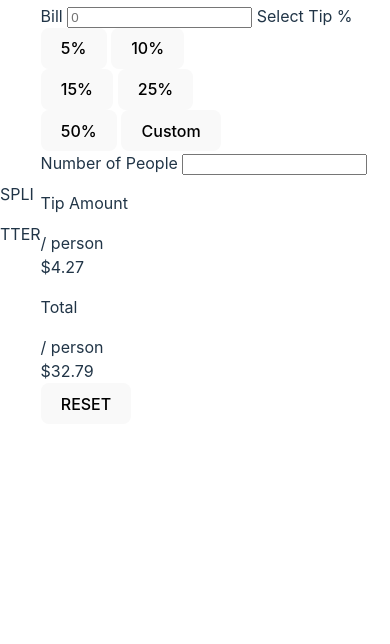
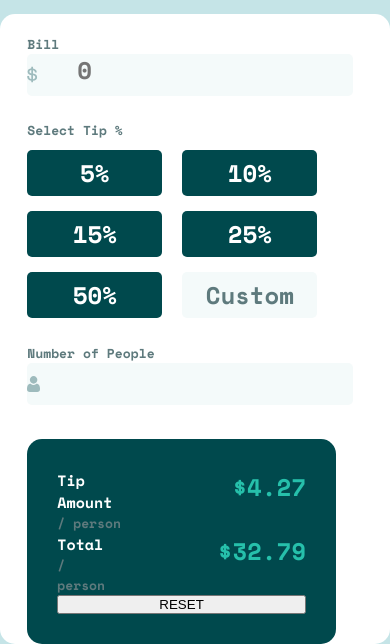
Before and after one commit to DavidSaintAnna/tip-calculator, a website built with Vite: page index.html in a window 390 px wide. Shown: the part 208-852 px from the top of the page. Built offline with nearby package versions, Linux system fonts and the light colour scheme.

Commit message:
feat: mobile-first

```diff
--- a/style.css
+++ b/style.css
@@ -1,96 +1,212 @@
-:root {
-  font-family: Inter, system-ui, Avenir, Helvetica, Arial, sans-serif;
-  line-height: 1.5;
-  font-weight: 400;
-
-  color-scheme: light dark;
-  color: rgba(255, 255, 255, 0.87);
-  background-color: #242424;
-
-  font-synthesis: none;
-  text-rendering: optimizeLegibility;
-  -webkit-font-smoothing: antialiased;
-  -moz-osx-font-smoothing: grayscale;
+* {
+  margin: 0;
+  padding: 0;
+  box-sizing: border-box;
 }
 
-a {
-  font-weight: 500;
-  color: #646cff;
-  text-decoration: inherit;
-}
-a:hover {
-  color: #535bf2;
+:root {
+  font-size: 62.5%;
+  --Very-dark-cyan: hsl(183, 100%, 15%);
+  --Strong-cyan: hsl(172, 67%, 45%);
+  --Dark-grayish-cyan: hsl(186, 14%, 43%);
+  --Grayish-cyan: hsl(184, 14%, 56%);
+  --Light-grayish-cyan: hsl(185, 41%, 84%);
+  --Very-light-grayish-cyan: hsl(189, 41%, 97%);
+  --White: hsl(0, 0%, 100%);
 }
 
 body {
-  margin: 0;
+  width: 100vw;
+  height: 100vh;
   display: flex;
-  place-items: center;
-  min-width: 320px;
-  min-height: 100vh;
+  flex-direction: column;
+  align-items: center;
+  justify-content: center;
+  font-family: "Space Mono", monospace;
+  background-color: var(--Light-grayish-cyan);
 }
 
-h1 {
-  font-size: 3.2em;
-  line-height: 1.1;
+nav {
+  font-size: 2.4rem;
+  margin-top: 127px;
+  letter-spacing: 8.2px;
+  color: var(--Dark-grayish-cyan);
 }
 
-#app {
-  max-width: 1280px;
-  margin: 0 auto;
-  padding: 2rem;
-  text-align: center;
+main {
+  width: 100%;
+  height: 100%;
+  margin-top: 30px;
+  display: flex;
+  flex-direction: column;
+  align-items: center;
+  border-radius: 15px;
+  background-color: var(--White);
 }
 
-.logo {
-  height: 6em;
-  padding: 1.5em;
-  will-change: filter;
-  transition: filter 300ms;
+.card-section {
+  width: 86%;
+  height: 100%;
+  display: flex;
+  flex-direction: column;
 }
-.logo:hover {
-  filter: drop-shadow(0 0 2em #646cffaa);
-}
-.logo.vanilla:hover {
-  filter: drop-shadow(0 0 2em #f7df1eaa);
+.card-section span:nth-child(1) {
+  margin-top: 20px;
 }
 
-.card {
-  padding: 2em;
+span {
+  font-size: 1.3rem;
+  color: var(--Dark-grayish-cyan);
 }
 
-.read-the-docs {
-  color: #888;
+.input-tip input {
+  font-family: "Space Mono", monospace;
+  width: 97%;
+  height: 65%;
+  border-radius: 5px;
+  display: flex;
+  font-size: 2.4rem;
+  align-items: center;
+  justify-content: center;
+  border: none;
+  outline: none;
+  color: var(--Very-dark-cyan);
+  background-color: var(--Very-light-grayish-cyan);
+  background-position: left center;
+  background-image: url(images/icon-dollar.svg);
+  background-repeat: no-repeat;
+  padding: 10px 50px 20px;
 }
 
-button {
-  border-radius: 8px;
-  border: 1px solid transparent;
-  padding: 0.6em 1.2em;
-  font-size: 1em;
-  font-weight: 500;
-  font-family: inherit;
-  background-color: #1a1a1a;
-  cursor: pointer;
-  transition: border-color 0.25s;
-}
-button:hover {
-  border-color: #646cff;
-}
-button:focus,
-button:focus-visible {
-  outline: 4px auto -webkit-focus-ring-color;
+.buttons {
+  margin-top: 10px;
+  display: flex;
+  flex-direction: column;
+  gap: 15px;
 }
 
-@media (prefers-color-scheme: light) {
-  :root {
-    color: #213547;
-    background-color: #ffffff;
-  }
-  a:hover {
-    color: #747bff;
-  }
-  button {
-    background-color: #f9f9f9;
-  }
+.first-row {
+  display: flex;
+  gap: 20px;
 }
+
+.first-row button {
+  font-family: "Space Mono", monospace;
+  font-size: 2.4rem;
+  width: 135px;
+  padding: 5px;
+  border-radius: 5px;
+  border: none;
+  outline: none;
+  background-color: var(--Very-dark-cyan);
+  color: var(--White);
+}
+
+.second-row {
+  display: flex;
+  gap: 20px;
+}
+
+.second-row button {
+  font-family: "Space Mono", monospace;
+  font-size: 2.4rem;
+  width: 135px;
+  padding: 5px;
+  border-radius: 5px;
+  border: none;
+  outline: none;
+  background-color: var(--Very-dark-cyan);
+  color: var(--White);
+}
+
+.third-row {
+  display: flex;
+  gap: 20px;
+}
+
+.third-row button {
+  font-family: "Space Mono", monospace;
+  font-size: 2.4rem;
+  width: 135px;
+  padding: 5px;
+  border-radius: 5px;
+  border: none;
+  outline: none;
+  background-color: var(--Very-dark-cyan);
+  color: var(--White);
+}
+
+.third-row button:nth-child(2) {
+  background-color: var(--Very-light-grayish-cyan);
+  color: var(--Dark-grayish-cyan);
+}
+
+.clicked {
+  background-color: var(--Strong-cyan);
+}
+
+.num {
+  margin-top: 25px;
+}
+
+.input-people input {
+  font-family: "Space Mono", monospace;
+  width: 97%;
+  height: 65%;
+  border-radius: 5px;
+  display: flex;
+  font-size: 2.4rem;
+  align-items: center;
+  justify-content: center;
+  border: none;
+  outline: none;
+  color: var(--Very-dark-cyan);
+  background-color: var(--Very-light-grayish-cyan);
+  background-position: left center;
+  background-image: url(images/icon-person.svg);
+  background-repeat: no-repeat;
+  padding: 10px 50px 20px;
+}
+
+.tip-content {
+  width: 92%;
+  height: 39%;
+  margin-top: 10px;
+  display: flex;
+  flex-direction: column;
+  border-radius: 15px;
+  background-color: var(--Very-dark-cyan);
+  padding: 30px;
+}
+
+.tip-info {
+  display: flex;
+  flex-direction: row;
+  gap: 10rem;
+}
+
+.tip-info p {
+  font-size: 1.5rem;
+  color: var(--White);
+}
+
+.column-text {
+  display: flex;
+  flex-direction: column;
+}
+
+.tip-value {
+  font-size: 2.4rem;
+  color: var(--Strong-cyan);
+}
+
+.total-info {
+  display: flex;
+  flex-direction: row;
+  gap: 10rem;
+}
+
+.total-info p {
+  font-size: 1.5rem;
+  color: var(--White);
+}
```
